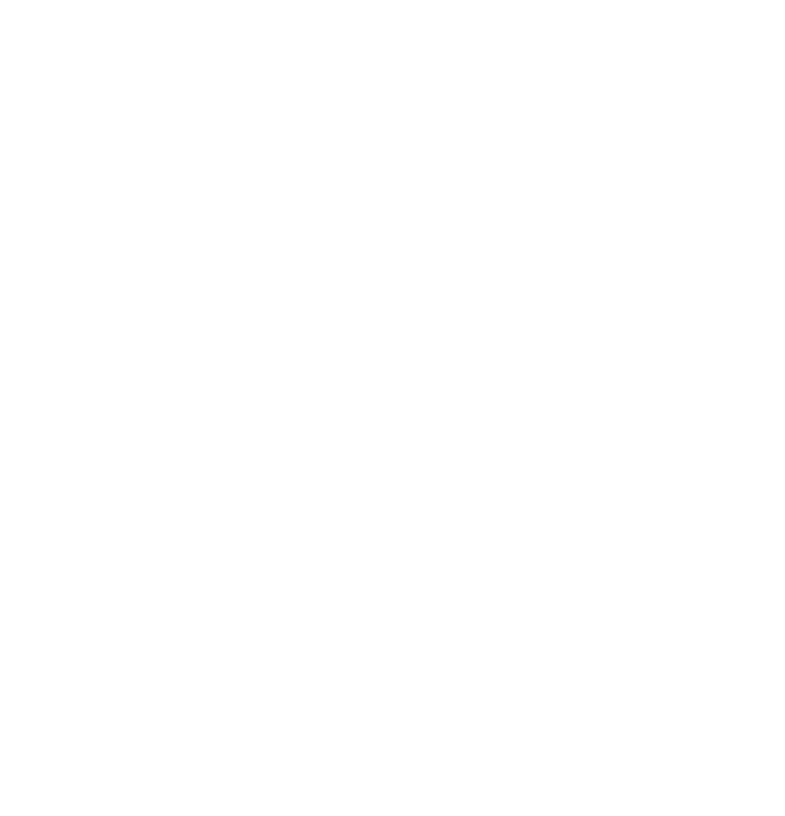
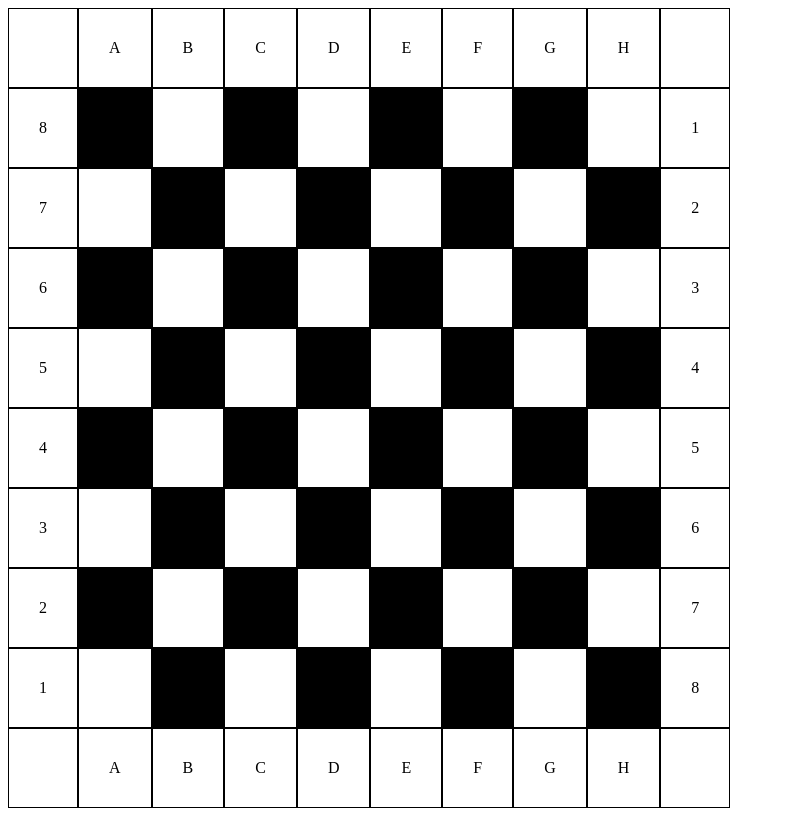
Before and after one commit to Salis666/jshomework, a plain HTML site: page index.html in a window 1280 px wide. Shown: the whole page, without its empty margins (0-785 px from the left). Drawn offline with Linux system fonts and the light colour scheme.

Commit message:
p1IsComplite

```diff
--- a/index.html
+++ b/index.html
@@ -9,7 +9,9 @@
 </head>
 
 <body>
+            <div class="desk"></div>
             <script src="script.js"></script>
+
 </body>
 
 </html>
--- a/script.js
+++ b/script.js
@@ -173,7 +173,7 @@ for (let i = 1; i < 21; i++) {
 
 //Задача 1
 
-function transformIsNumber(number) {
+/* function transformIsNumber(number) {
             if (number > 999) {
                         return console.log('Число превышает допустимое, максимальное число - 999');
             }
@@ -224,4 +224,46 @@ function countBasketPrice(basket) {
             return basketPrice;
 }
 
-alert(countBasketPrice(basket));
+alert(countBasketPrice(basket)); */
+
+//Домашнее задание 5
+
+let desk = document.querySelector('.desk');
+const horizontal = ['', 'A', 'B', 'C', 'D', 'E', 'F', 'G', 'H'];
+let vertical = 1;
+
+function checkForParity(number) {
+            if ((number % 2) == 0) {
+                        return true
+            } else return false
+}
+
+for (let i = 10; i > 0; i--) {
+            let tr = document.createElement('tr');
+            desk.appendChild(tr);
+            for (let a = 0; a < 10; a++) {
+                        let td = document.createElement('td');
+                        td.style.padding = '30px';
+                        if (checkForParity(i)) {
+                                    if (i < 10 && a > 0 && i > 1 && a < 9 && checkForParity(a)) {
+                                                td.style.backgroundColor = 'black'
+                                    }
+                        } else {
+                                    if (i < 10 && a > 0 && i > 1 && a < 9 && !checkForParity(a)) {
+                                                td.style.backgroundColor = 'black'
+                                    }
+                        }
+                        tr.appendChild(td);
+                        if ((i == 10 && a > 0) || (i == 1 && a > 0)) {
+                                    td.textContent = horizontal[a];
+                        }
+                        if (i < 10 && i > 1 && a == 0) {
+                                    td.textContent = `${i - 1}`;
+                        }
+                        if (i < 10 && i > 1 && a == 9) {
+                                    td.textContent = `${vertical}`;
+                                    vertical++;
+                        }
+                        td.style.border = '1px solid #000000';
+            }
+}
```
